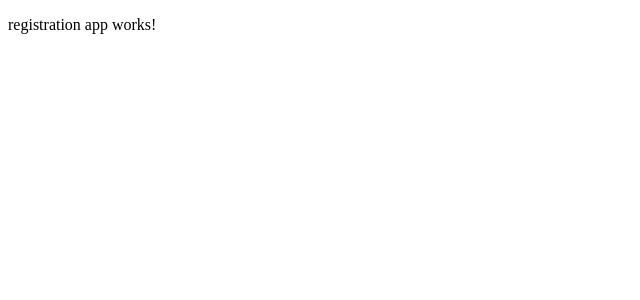
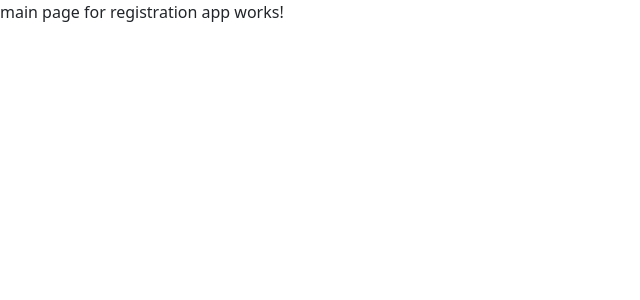
Before and after one commit to fawafula/AvailityProviderRegistration, an Angular app in the folder availty-registration-app/: page / in a window 1280 px wide. Shown: the top 300 px of the page, without its empty margins (0-640 px from the left). Built offline with nearby package versions, Linux system fonts and the light colour scheme.

Commit message:
Added bootstrap to application.

```diff
--- a/availty-registration-app/angular.json
+++ b/availty-registration-app/angular.json
@@ -27,9 +27,13 @@
               "src/assets"
             ],
             "styles": [
-              "src/styles.css"
+              "src/styles.css",
+              "./node_modules/bootstrap/dist/css/bootstrap.css"
             ],
-            "scripts": []
+            "scripts": [
+              "./node_modules/jquery/dist/jquery.js",
+              "./node_modules/bootstrap/dist/js/bootstrap.js"
+            ]
           },
           "configurations": {
             "production": {
--- a/availty-registration-app/package.json
+++ b/availty-registration-app/package.json
@@ -18,6 +18,7 @@
     "@angular/platform-browser": "~13.3.0",
     "@angular/platform-browser-dynamic": "~13.3.0",
     "@angular/router": "~13.3.0",
+    "bootstrap": "^5.1.3",
     "rxjs": "~7.5.0",
     "tslib": "^2.3.0",
     "zone.js": "~0.11.4"
--- a/availty-registration-app/src/app/app.component.html
+++ b/availty-registration-app/src/app/app.component.html
@@ -1 +1 @@
-<p>registration app works!</p>
+<p>main page for registration app works!</p>
--- a/availty-registration-app/src/styles.css
+++ b/availty-registration-app/src/styles.css
@@ -1 +1,2 @@
 /* You can add global styles to this file, and also import other style files */
+@import "~bootstrap/dist/css/bootstrap.css";
```
Also changed, not shown: 1 other file (tests, documents, lock files or other folders).
